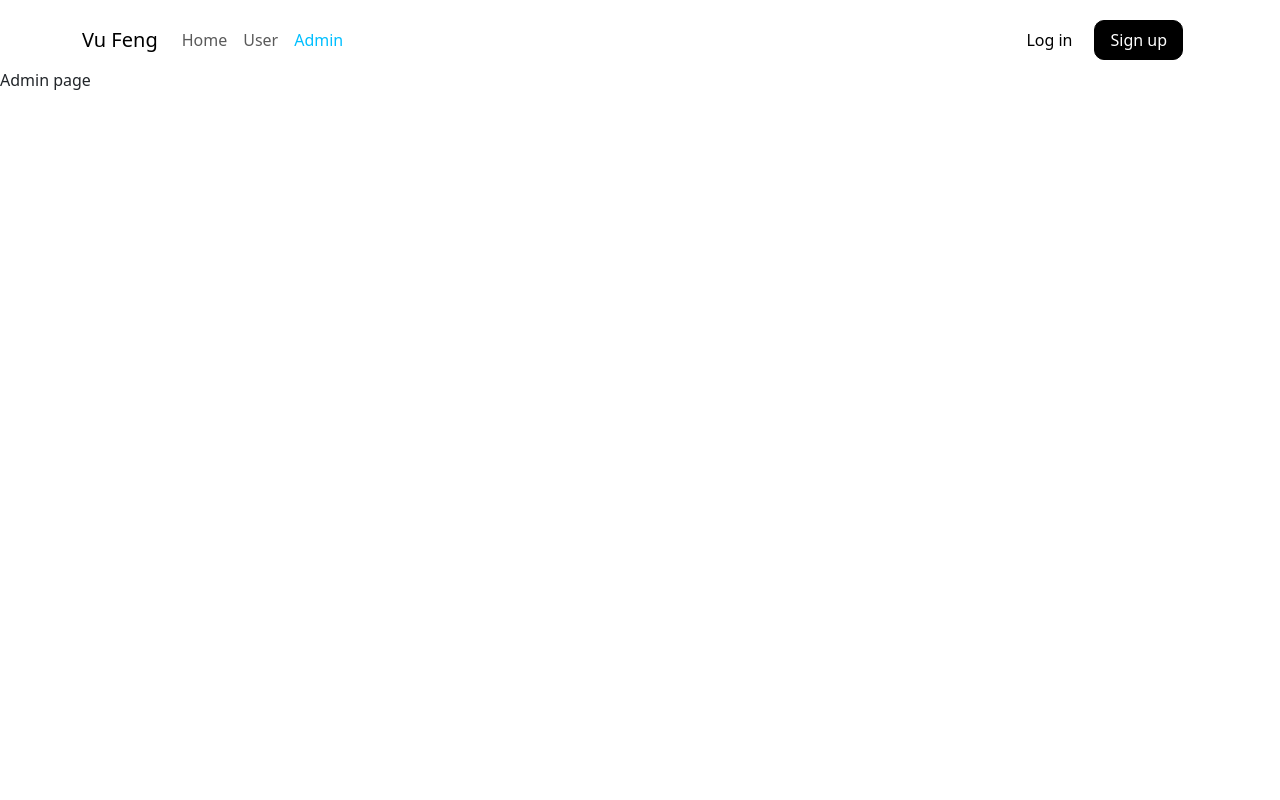
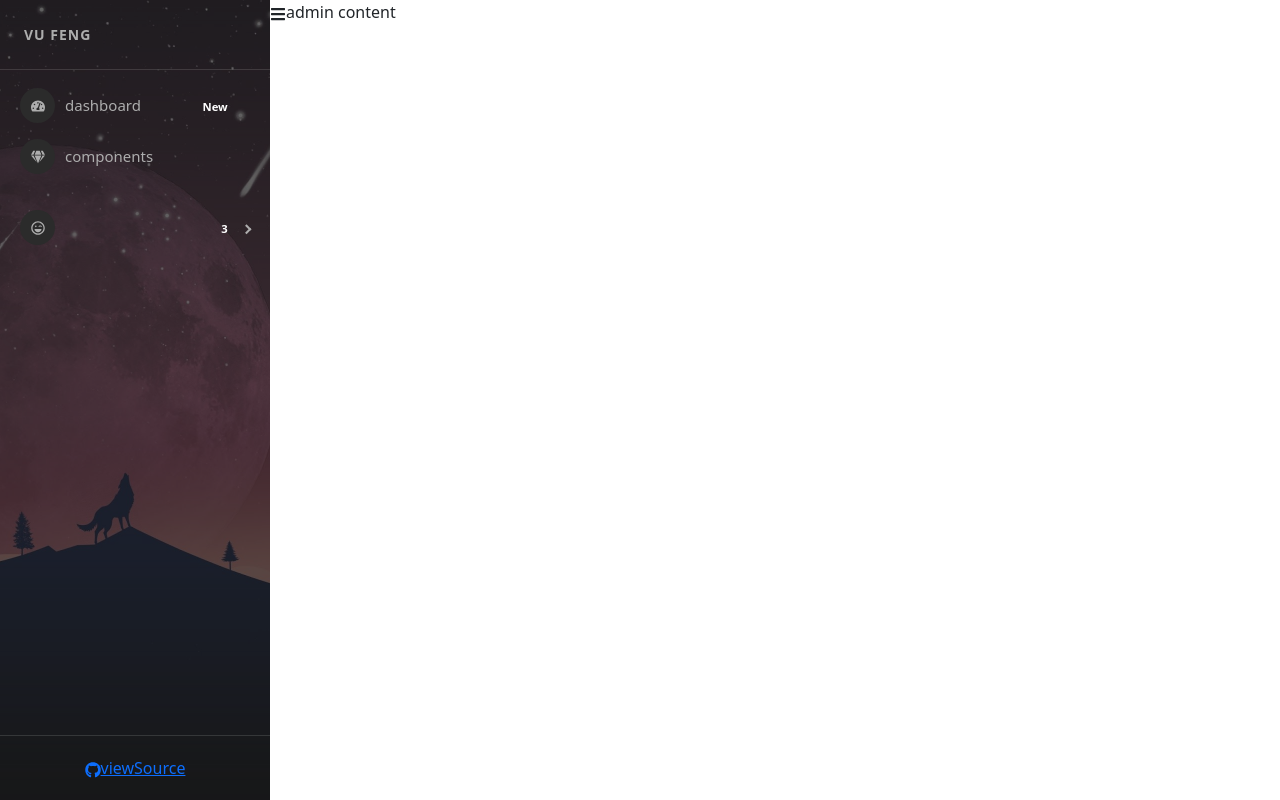
Before and after one commit to VuFeg/base-react-redux, a React (Create React App) app: page /Admins in a window 1280 px wide. Built offline with nearby package versions, Linux system fonts and the light colour scheme.

Commit message:
design admin sidebar

```diff
--- a/package.json
+++ b/package.json
@@ -10,6 +10,8 @@
     "react": "18.2.0",
     "react-bootstrap": "2.4.0",
     "react-dom": "18.2.0",
+    "react-icons": "4.4.0",
+    "react-pro-sidebar": "0.7.1",
     "react-redux": "8.0.1",
     "react-router-dom": "6.3.0",
     "react-scripts": "5.0.1",
--- a/src/components/Admin/Admin.js
+++ b/src/components/Admin/Admin.js
@@ -1,6 +1,20 @@
-const Admin = () => {
+import SideBar from "./SideBar";
+import './Admin.scss';
+import { FaBars } from 'react-icons/fa';
+import { useState } from "react";
+
+const Admin = (props) => {
+    const [collapsed, setCollapsed] = useState(false);
     return (
-        <div>Admin page</div>
+        <div className="admin-container">
+            <div className="admin-sidebar">
+                <SideBar collapsed={collapsed} />
+            </div>
+            <div className="admin-content">
+                <FaBars onClick={() => setCollapsed(!collapsed)} />
+                admin content
+            </div>
+        </div>
     );
 }
 
--- /dev/null
+++ b/src/components/Admin/Admin.scss
@@ -0,0 +1,11 @@
+.admin-container {
+    display: flex;
+
+    .admin-sidebar {
+        .pro-sidebar {
+            height: 100vh !important;
+        }
+    }
+
+    .admin-content {}
+}
--- /dev/null
+++ b/src/components/Admin/SideBar.js
@@ -0,0 +1,89 @@
+import 'react-pro-sidebar/dist/css/styles.css';
+import {
+    ProSidebar,
+    Menu,
+    MenuItem,
+    SubMenu,
+    SidebarHeader,
+    SidebarFooter,
+    SidebarContent,
+} from 'react-pro-sidebar';
+import { FaTachometerAlt, FaGem, FaList, FaGithub, FaRegLaughWink, FaHeart } from 'react-icons/fa';
+import sidebarBg from '../../assets/bg2.jpg';
+
+const SideBar = (props) => {
+    const { image, collapsed, toggled, handleToggleSidebar } = props;
+    return (
+        <>
+            <ProSidebar
+                image={sidebarBg}
+                collapsed={collapsed}
+                toggled={toggled}
+                breakPoint="md"
+                onToggle={handleToggleSidebar}
+            >
+                <SidebarHeader>
+                    <div
+                        style={{
+                            padding: '24px',
+                            textTransform: 'uppercase',
+                            fontWeight: 'bold',
+                            fontSize: 14,
+                            letterSpacing: '1px',
+                            overflow: 'hidden',
+                            textOverflow: 'ellipsis',
+                            whiteSpace: 'nowrap',
+                        }}
+                    >
+                        Vu Feng
+                    </div>
+                </SidebarHeader>
+
+                <SidebarContent>
+                    <Menu iconShape="circle">
+                        <MenuItem
+                            icon={<FaTachometerAlt />}
+                            suffix={<span className="badge red">New</span>}
+                        >
+                            dashboard
+                        </MenuItem>
+                        <MenuItem icon={<FaGem />}> components</MenuItem>
+                    </Menu>
+                    <Menu iconShape="circle">
+                        <SubMenu
+                            suffix={<span className="badge yellow">3</span>}
+                            icon={<FaRegLaughWink />}
+                        >
+                            <MenuItem>submenu 1</MenuItem>
+                            <MenuItem>submenu 2</MenuItem>
+                            <MenuItem>submenu 3</MenuItem>
+                        </SubMenu>
+                    </Menu>
+                </SidebarContent>
+
+                <SidebarFooter style={{ textAlign: 'center' }}>
+                    <div
+                        className="sidebar-btn-wrapper"
+                        style={{
+                            padding: '20px 24px',
+                        }}
+                    >
+                        <a
+                            href="https://github.com/azouaoui-med/react-pro-sidebar"
+                            target="_blank"
+                            className="sidebar-btn"
+                            rel="noopener noreferrer"
+                        >
+                            <FaGithub />
+                            <span style={{ whiteSpace: 'nowrap', textOverflow: 'ellipsis', overflow: 'hidden' }}>
+                                viewSource
+                            </span>
+                        </a>
+                    </div>
+                </SidebarFooter>
+            </ProSidebar>
+        </>
+    )
+}
+
+export default SideBar;
--- a/src/index.js
+++ b/src/index.js
@@ -23,8 +23,8 @@
         <Route path='/' element={<App />}>
           <Route index element={<HomePage />} />
           <Route path='/Users' element={<User />} />
-          <Route path='/Admins' element={<Admin />} />
         </Route>
+        <Route path='/Admins' element={<Admin />} />
       </Routes>
     </BrowserRouter>
     {/* </React.StrictMode> */}
```
Also changed, not shown: src/assets/bg2.jpg (added), 1 other file (tests, documents, lock files or other folders).
